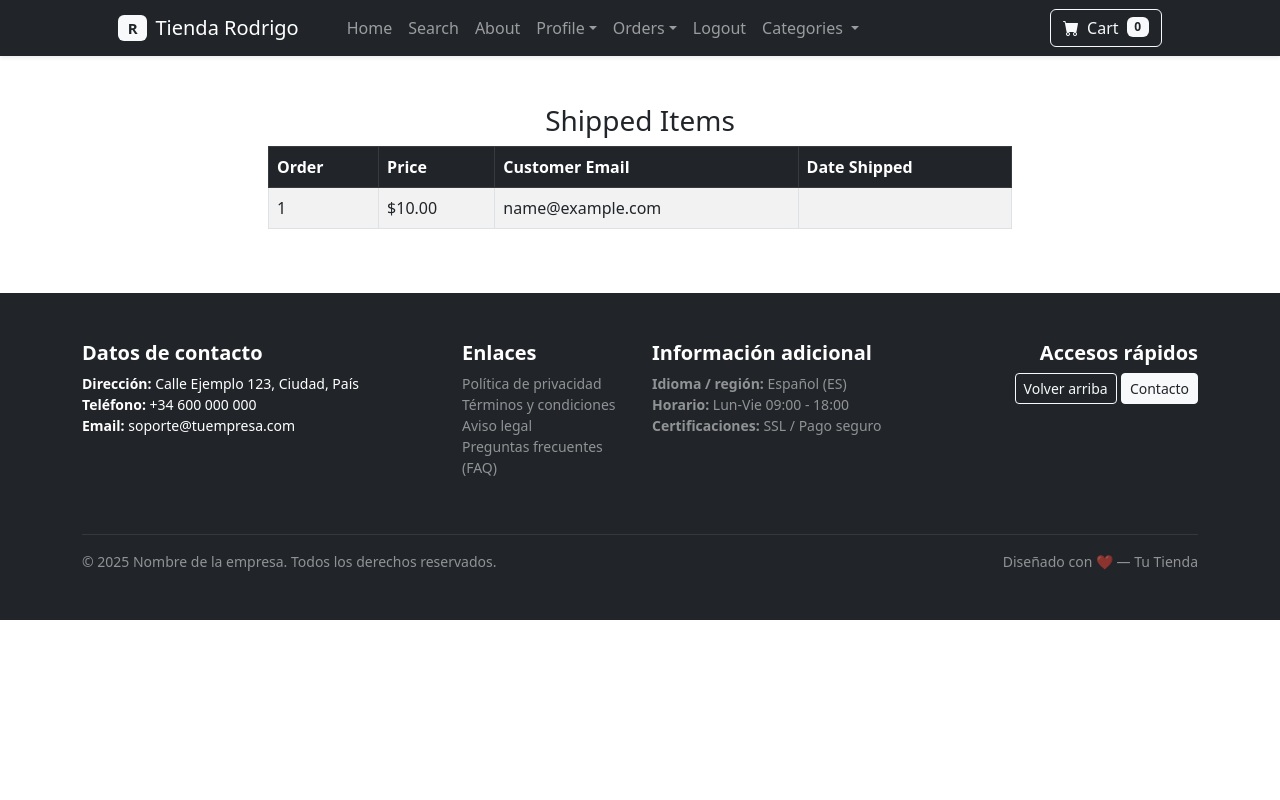
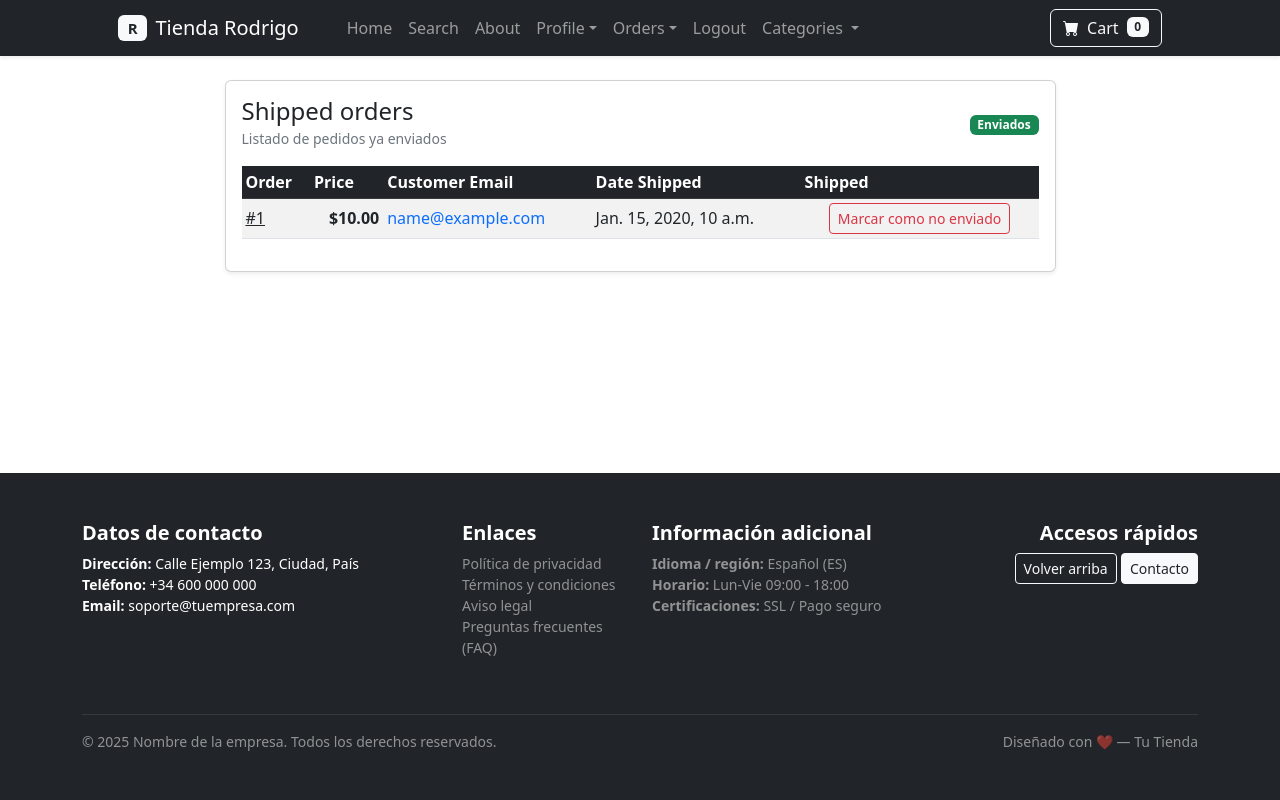
Before and after one commit to Andromeda98/Django-Ecommerce, a Django app: page /payment/shipped_dash in a window 1280 px wide. Run offline with Django 5.2, Linux system fonts and the light colour scheme; a user stored in the database is signed in; tables that the repository leaves empty hold one stand-in row (values such as "Sample post"); some libraries are stand-ins or nearby versions.

Commit message:
ube los cambios de front

```diff
--- a/ecom/payment/models.py
+++ b/ecom/payment/models.py
@@ -36,7 +36,10 @@ post_save.connect(create_shipping, sender=User)
 
 
 
+
+# Create Order Model
 class Order(models.Model):
+    # Foreign Key
     user = models.ForeignKey(User, on_delete=models.CASCADE, null=True, blank=True)
     full_name = models.CharField(max_length=250)
     email = models.EmailField(max_length=250)
@@ -44,9 +47,11 @@ class Order(models.Model):
     amount_paid = models.DecimalField(max_digits=7, decimal_places=2)
     date_ordered = models.DateTimeField(auto_now_add=True)
     shipped = models.BooleanField(default=False)
+    date_shipped = models.DateTimeField(blank=True, null=True)
 
     def __str__(self):
         return f'Order - {str(self.id)}'
+
 
 
 
--- a/ecom/payment/templates/payment/shipped_dash.html
+++ b/ecom/payment/templates/payment/shipped_dash.html
@@ -2,38 +2,59 @@
 {% extends 'base.html' %}
 {% block content %}
 
-<!-- Header-->
-<div class="container">
-    <div class="row">
-        <center>
-            <div class="col-8">
-                <br/><br/>
+<!-- Header -->
+<div class="container my-4">
+    <div class="row justify-content-center">
+        <div class="col-12 col-md-10 col-lg-9">
+            <div class="card shadow-sm mb-4">
+                <div class="card-body">
+                    <div class="d-flex align-items-center justify-content-between mb-3">
+                        <div>
+                            <h4 class="mb-0">Shipped orders</h4>
+                            <small class="text-muted">Listado de pedidos ya enviados</small>
+                        </div>
+                        <div>
+                            <span class="badge bg-success">Enviados</span>
+                        </div>
+                    </div>
 
-<h3>Shipped Items</h3>
-<table class="table table-striped table-hover table-bordered">
+                    <div class="table-responsive">
+                        <table class="table table-hover table-striped table-sm align-middle">
     <thead class="table-dark">
         <tr>
             <th scope="col">Order</th>
             <th scope="col">Price</th>
             <th scope="col">Customer Email</th>
             <th scope="col">Date Shipped</th>
+            <th scope="col">Shipped</th>
+
         </tr>
     </thead>
     <tbody>
         {% for item in orders %}
         <tr>
-            <td>{{ item.id }}</td>
-            <td>${{ item.amount_paid }}</td>
-            <td>{{ item.email }}</td>
-            <td>{{ item.date_shipped }}</td>
+            <td class="text-nowrap"><a href="{% url 'orders' item.id %}" class="link-dark">#{{ item.id }}</a></td>
+            <td class="text-end fw-semibold">${{ item.amount_paid }}</td>
+            <td><a href="mailto:{{ item.email }}" class="text-decoration-none">{{ item.email }}</a></td>
+            <td class="text-nowrap">{{ item.date_shipped }}</td>
+            <td class="text-center">
+                <form method="POST" class="m-0">
+                    {% csrf_token %}
+                    <input type="hidden" name="shipping_status" value="false">
+                    <input type="hidden" name="num" value="{{ item.id }}">
+                    <button type="submit" class="btn btn-outline-danger btn-sm">Marcar como no enviado</button>
+                </form>
+            </td>
+
         </tr>
         {% endfor %}
     </tbody>
 </table>
 
-                <br/><br/>
-            </div>
-        </center>
+                    </div> <!-- /.table-responsive -->
+                </div> <!-- /.card-body -->
+            </div> <!-- /.card -->
+        </div>
     </div>
 </div>
 
--- a/ecom/payment/urls.py
+++ b/ecom/payment/urls.py
@@ -9,6 +9,8 @@ urlpatterns = [
     path('process_order', views.process_order, name='process_order'),
     path('shipped_dash', views.shipped_dash, name='shipped_dash'),
     path('not_shipped_dash', views.not_shipped_dash, name='not_shipped_dash'),
+    path('orders<int:pk>/', views.orders, name='orders'),
+
 
 
 ]
--- a/ecom/payment/views.py
+++ b/ecom/payment/views.py
@@ -5,11 +5,61 @@ from payment.forms import ShippingForm, PaymentForm
 from payment.models import ShippingAddress, Order, OrderItem
 from django.contrib.auth.models import User
 from django.contrib import messages
-from store.models import Product
+from store.models import Product, Profile
+import datetime
+
+
+
+def orders(request, pk):
+    if request.user.is_authenticated:
+        # Get the order
+        order = Order.objects.get(id=pk)
+        # Get the order items
+        items = OrderItem.objects.filter(order=pk)
+
+        if request.POST:
+            status = request.POST['shipping_status']
+            # Check if true or false
+            if status == "true":
+                # Get the order
+                order = Order.objects.filter(id=pk)
+                # Update the status
+                now = datetime.datetime.now()
+                order.update(shipped=True, date_shipped=now)
+            else:
+                # Get the order
+                order = Order.objects.filter(id=pk)
+                # Update the status
+                order.update(shipped=False)
+            messages.success(request, "Shipping Status Updated")
+            return redirect('home')
+
+
+        return render(request, 'payment/orders.html', {"order": order, "items": items})
+
+    else:
+        messages.success(request, "Access Denied")
+        return redirect('home')
 
 def not_shipped_dash(request):
     if request.user.is_authenticated:
         orders = Order.objects.filter(shipped=False)
+
+        if request.POST:
+            status = request.POST['shipping_status']
+            num = request.POST['num']
+
+            order = Order.objects.filter(id=num)
+            # grab Date and time
+            now = datetime.datetime.now()
+
+            # update order
+            order.update(shipped=True, date_shipped=now)
+
+            # redirect
+            messages.success(request, "Shipping Status Updated")
+            return redirect('home')
+
         return render(request, "payment/not_shipped_dash.html", {"orders":orders})
     else:
         messages.success(request, "Access Denied")
@@ -18,6 +68,25 @@ def not_shipped_dash(request):
 def shipped_dash(request):
     if request.user.is_authenticated:
         orders = Order.objects.filter(shipped=True)
+
+        if request.POST:
+            status = request.POST['shipping_status']
+            num = request.POST['num']
+
+            order = Order.objects.filter(id=num)
+
+
+
+            # grab Date and time
+            now = datetime.datetime.now()
+
+            # update order
+            order.update(shipped=False)
+
+            # redirect
+            messages.success(request, "Shipping Status Updated")
+            return redirect('home')
+
         return render(request, "payment/shipped_dash.html", {"orders":orders})
     else:
         messages.success(request, "Access Denied")
@@ -93,6 +162,13 @@ def process_order(request):
             for key in list(request.session.keys()):
                 if key == "session_key":
                     del request.session[key]
+
+
+            # Delete Cart from Database (old cart field)
+            current_user = Profile.objects.filter(user_id=request.user.id)
+            # Delete shopping cart in database (old cart field)
+            current_user.update(old_cart="")
+
 
             messages.success(request, "Order Placed!")
             return redirect('home')
--- a/ecom/store/templates/base.html
+++ b/ecom/store/templates/base.html
@@ -26,7 +26,7 @@
 
 </head>
 
-<body>
+<body class="d-flex flex-column min-vh-100">
 
     <!-- Navigation -->
 
@@ -46,7 +46,7 @@
 
 
     <!-- Footer -->
-    <footer class="py-5 bg-dark text-white">
+    <footer class="py-5 bg-dark text-white mt-auto">
         <div class="container">
             <div class="row">
                 <!-- Contacto -->
--- a/ecom/store/templates/category.html
+++ b/ecom/store/templates/category.html
@@ -34,7 +34,7 @@
                             {% endif %}
 
                             <!-- Product image -->
-                            <img class="card-img-top" src="{{ product.img.url }}" alt="{{ product.name }}" />
+                            <img class="card-img-top" src="{{ product.image.url }}" alt="{{ product.name }}" />
 
                             <!-- Details -->
                             <div class="card-body p-4">
--- a/ecom/store/templates/home.html
+++ b/ecom/store/templates/home.html
@@ -4,7 +4,7 @@
 {% block content %}
 
     <!-- Header -->
-    <header class="bg-dark py-5">
+    <header class="bg-primary py-5">
         <div class="container px-4 px-lg-5 my-5">
             <div class="text-center text-white">
                 <h1 class="display-4 fw-bolder">Shop in style</h1>
@@ -32,7 +32,7 @@
                             {% endif %}
 
                             <!-- Product image -->
-                            <img class="card-img-top" src="{{ product.img.url }}" alt="{{ product.name }}" />
+                            <img class="card-img-top" src="{{ product.image.url }}" alt="{{ product.name }}" />
 
                             <!-- Details -->
                             <div class="card-body p-4">
--- a/ecom/store/templates/search.html
+++ b/ecom/store/templates/search.html
@@ -56,7 +56,7 @@
                             {% endif %}
 
                             <!-- Product image -->
-                            <img class="card-img-top" src="{{ product.img.url }}" alt="{{ product.name }}" />
+                            <img class="card-img-top" src="{{ product.image.url }}" alt="{{ product.name }}" />
 
                             <!-- Details -->
                             <div class="card-body p-4">
```
Also changed, not shown: ecom/ecom/settings.py (+7 -2 lines), ecom/payment/templates/payment/not_shipped_dash.html (+37 -15 lines), ecom/payment/templates/payment/orders.html (added, +60 -0 lines), ecom/README_PUSH.md (added), ecom/payment/migrations/0005_order_date_shipped.py (added), 2 other files.
